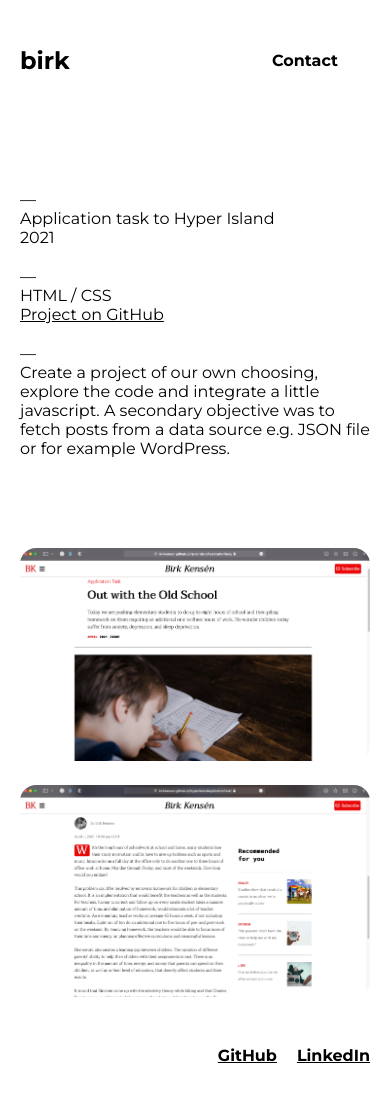
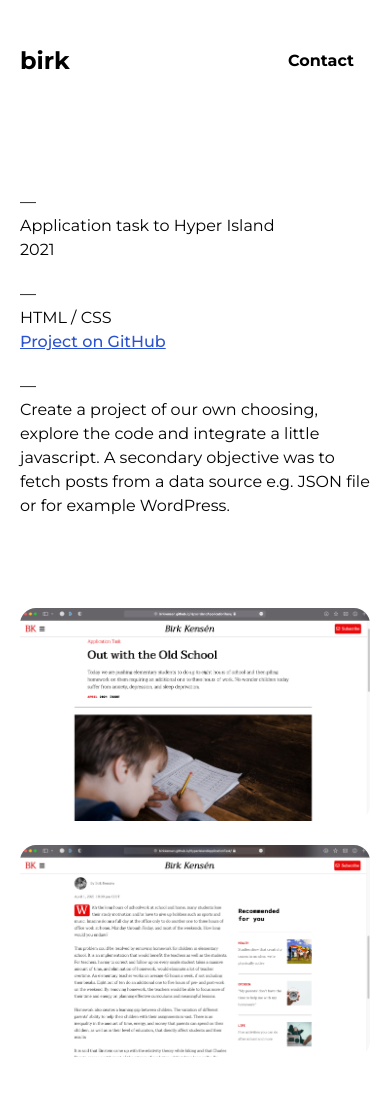
Before and after one commit to birkkensen/portfolio, a React (Create React App) app: page /project/1 in a window 390 px wide. Shown: the top 1097 px of the page. Built offline with nearby package versions, Linux system fonts and the light colour scheme.

Commit message:
minor styling, working on fixing scroll position on phone

```diff
--- a/src/components/Footer/footer.module.css
+++ b/src/components/Footer/footer.module.css
@@ -1,5 +1,5 @@
 .footer {
-  height: 70px;
+  height: 140px;
   display: flex;
   justify-content: flex-end;
   align-items: center;
@@ -10,6 +10,11 @@
   padding-left: 20px;
   color: #000;
   font-weight: bold;
+  transition: all 0.3s ease-in-out;
+}
+
+.footer a:hover {
+  color: #555;
 }
 
 @media screen and (min-width: 1280px) {
--- /dev/null
+++ b/src/components/GoToTop.js
@@ -0,0 +1,14 @@
+import { useEffect } from "react";
+import { useLocation } from "react-router-dom";
+
+export default function GoToTop() {
+  const routePath = useLocation();
+  const onTop = () => {
+    window.scrollTo(0, 0);
+  };
+  useEffect(() => {
+    onTop();
+  }, [routePath]);
+
+  return null;
+}
--- a/src/components/Links/links.module.css
+++ b/src/components/Links/links.module.css
@@ -2,7 +2,6 @@
   color: #fff;
   border-radius: 8px;
   font-weight: bold;
-  margin-right: 16px;
   font-size: 16px;
   text-decoration: none;
   transition: all 0.3s ease-in-out;
--- a/src/components/ProjectInfo/ProjectInfo.js
+++ b/src/components/ProjectInfo/ProjectInfo.js
@@ -1,7 +1,6 @@
 import React from "react";
 import s from "./projectInfo.module.css";
 const ProjectInfo = ({ name, year, languages, description, link }) => {
-  console.log(link);
   return (
     <section className={s.projectInfoWrapper}>
       <p>
@@ -16,7 +15,12 @@ const ProjectInfo = ({ name, year, languages, description, link }) => {
         <br />
         {languages}
         <br />
-        <a style={{ color: "#000" }} href={link}>
+        <a
+          style={{ color: "#2b52d0", fontWeight: "500" }}
+          href={link}
+          target="_blank"
+          rel="noreferrer"
+        >
           Project on GitHub
         </a>
       </p>
--- a/src/components/ProjectInfo/projectInfo.module.css
+++ b/src/components/ProjectInfo/projectInfo.module.css
@@ -2,6 +2,7 @@
   margin: 70px 20px;
   display: flex;
   flex-direction: column;
+  max-width: 1140px;
 }
 
 .projectInfoWrapper p {
@@ -12,6 +13,7 @@
   .projectInfoWrapper {
     flex-wrap: wrap;
     flex-direction: row;
+    margin: 70px 40px;
   }
   .projectInfoWrapper p {
     width: 33.333%;
@@ -22,6 +24,5 @@
   .projectInfoWrapper {
     margin: 70px auto;
     width: 80vw;
-    max-width: 1140px;
   }
 }
--- a/src/components/index.js
+++ b/src/components/index.js
@@ -4,4 +4,5 @@ import ProjectSection from "./ProjectSection";
 import Footer from "./Footer";
 import ProjectInfo from "./ProjectInfo";
 import ProjectImages from "./ProjectImages";
-export { Navbar, IntroSection, ProjectSection, Footer, ProjectInfo, ProjectImages };
+import GoToTop from "./GoToTop";
+export { Navbar, IntroSection, ProjectSection, Footer, ProjectInfo, ProjectImages, GoToTop };
--- a/src/index.css
+++ b/src/index.css
@@ -9,3 +9,7 @@
 body {
   font-family: "Montserrat", sans-serif;
 }
+
+p {
+  line-height: 1.5;
+}
--- a/src/pages/Home.js
+++ b/src/pages/Home.js
@@ -1,4 +1,4 @@
-import { Navbar, IntroSection, ProjectSection, Footer } from "../components";
+import { Navbar, IntroSection, ProjectSection, Footer, GoToTop } from "../components";
 
 const Home = () => {
   return (
@@ -7,6 +7,7 @@ const Home = () => {
       <IntroSection />
       <ProjectSection />
       <Footer />
+      <GoToTop />
     </>
   );
 };
--- a/src/pages/Project.js
+++ b/src/pages/Project.js
@@ -1,5 +1,5 @@
 import { useParams } from "react-router-dom";
-import { Navbar, ProjectInfo, ProjectImages, Footer } from "../components";
+import { Navbar, ProjectInfo, ProjectImages, Footer, GoToTop } from "../components";
 import projects from "../projects.json";
 const Project = () => {
   const { id } = useParams();
@@ -24,6 +24,7 @@ const Project = () => {
         />
       )}
       <Footer />
+      <GoToTop />
     </>
   );
 };
```
